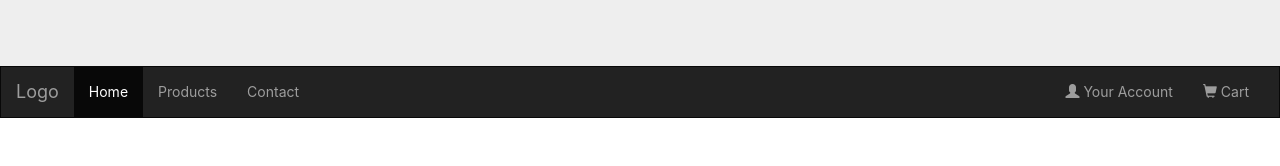
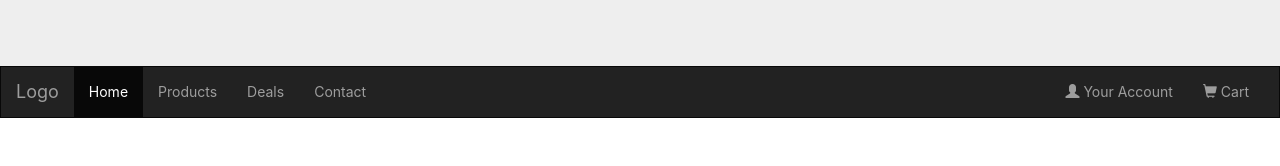
Before and after one commit to luchaoo7/mykitchen, a React (Create React App) app: page / in a window 1280 px wide. Shown: the part 174-340 px from the top of the page. Built offline with nearby package versions, Linux system fonts and the light colour scheme.

Commit message:
radom change to push so we can trigger build

```diff
--- a/src/components/NavBar.js
+++ b/src/components/NavBar.js
@@ -21,6 +21,7 @@ const NavBar = () => {
         <ul className="nav navbar-nav">
           <li className="active"><a href="#">Home</a></li>
           <li><a href="/">Products</a></li>
+          <li><a href="#">Deals</a></li>
           <li><a href="#">Contact</a></li>
         </ul>
         <ul className="nav navbar-nav navbar-right">
```
